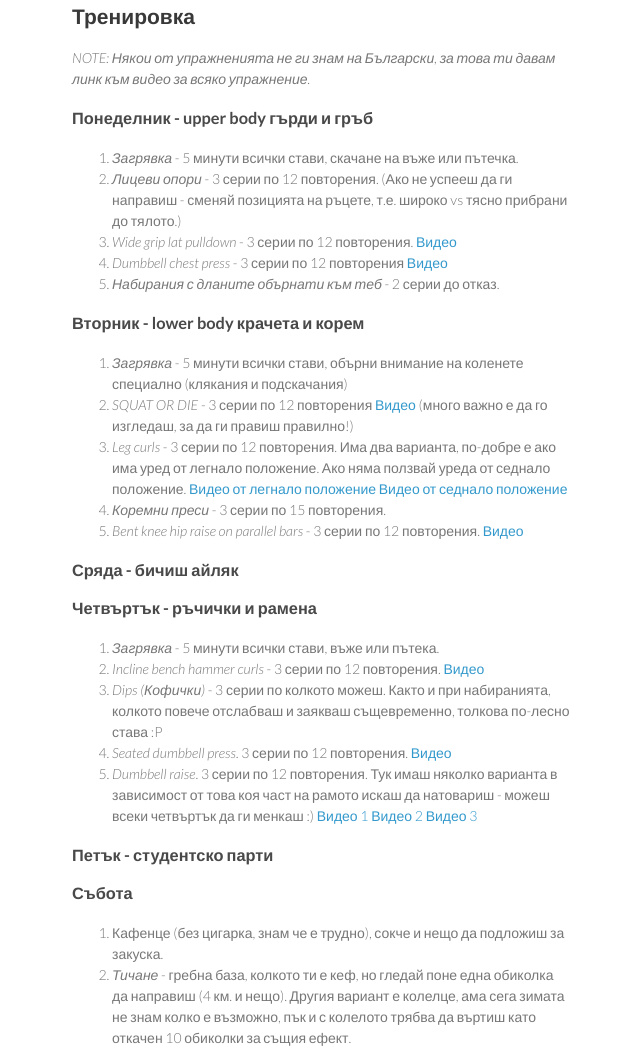
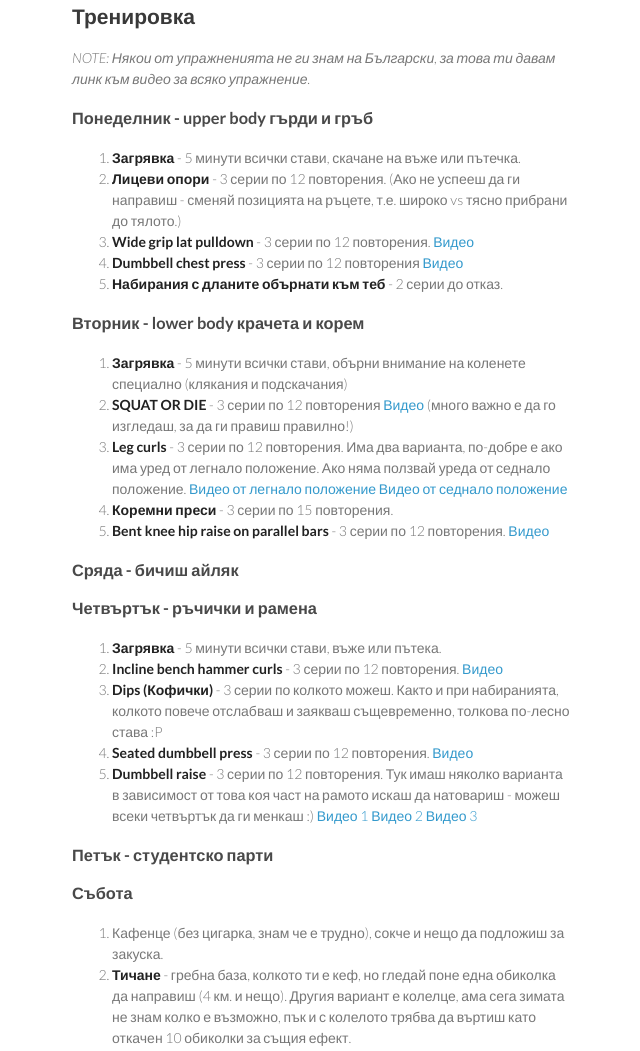
Before and after one commit to muxcmux/rangel-workout, a plain HTML site: page index.html in a window 1280 px wide. Shown: the part 723-1774 px from the top of the page, without its empty margins (498-1138 px from the left). Drawn offline with Linux system fonts and the light colour scheme.

```diff
--- a/index.html
+++ b/index.html
@@ -16,7 +16,7 @@
     <div class="wrapper">
       <header>
         <h1>Rangel&#39;s workout</h1>
-        <p>A simple workout routine to help out my pal :)</p>
+        <p></p>
 
         <p class="view"><a href="https://github.com/muxcmux/rangel-workout">View the Project on GitHub <small>muxcmux/rangel-workout</small></a></p>
 
@@ -58,32 +58,32 @@
 
 <ol>
 <li>
-<em>Загрявка</em> - 5 минути всички стави, скачане на въже или пътечка.</li>
+<strong>Загрявка</strong> - 5 минути всички стави, скачане на въже или пътечка.</li>
 <li>
-<em>Лицеви опори</em> - 3 серии по 12 повторения. (Ако не успееш да ги направиш - сменяй позицията на ръцете, т.е. широко vs тясно прибрани до тялото.)</li>
+<strong>Лицеви опори</strong> - 3 серии по 12 повторения. (Ако не успееш да ги направиш - сменяй позицията на ръцете, т.е. широко vs тясно прибрани до тялото.)</li>
 <li>
-<em>Wide grip lat pulldown</em> - 3 серии по 12 повторения. <a href="http://www.youtube.com/watch?v=8LeK7pydt4s">Видео</a>
+<strong>Wide grip lat pulldown</strong> - 3 серии по 12 повторения. <a href="http://www.youtube.com/watch?v=8LeK7pydt4s">Видео</a>
 </li>
 <li>
-<em>Dumbbell chest press</em> - 3 серии по 12 повторения <a href="http://youtu.be/VmB1G1K7v94?t=1m34s">Видео</a>
+<strong>Dumbbell chest press</strong> - 3 серии по 12 повторения <a href="http://youtu.be/VmB1G1K7v94?t=1m34s">Видео</a>
 </li>
 <li>
-<em>Набирания с дланите обърнати към теб</em> - 2 серии до отказ.</li>
+<strong>Набирания с дланите обърнати към теб</strong> - 2 серии до отказ.</li>
 </ol><h3>
 <a name="%D0%92%D1%82%D0%BE%D1%80%D0%BD%D0%B8%D0%BA---lower-body-%D0%BA%D1%80%D0%B0%D1%87%D0%B5%D1%82%D0%B0-%D0%B8-%D0%BA%D0%BE%D1%80%D0%B5%D0%BC" class="anchor" href="#%D0%92%D1%82%D0%BE%D1%80%D0%BD%D0%B8%D0%BA---lower-body-%D0%BA%D1%80%D0%B0%D1%87%D0%B5%D1%82%D0%B0-%D0%B8-%D0%BA%D0%BE%D1%80%D0%B5%D0%BC"><span class="octicon octicon-link"></span></a>Вторник - lower body крачета и корем</h3>
 
 <ol>
 <li>
-<em>Загрявка</em> - 5 минути всички стави, обърни внимание на коленете специално (клякания и подскачания)</li>
+<strong>Загрявка</strong> - 5 минути всички стави, обърни внимание на коленете специално (клякания и подскачания)</li>
 <li>
-<em>SQUAT OR DIE</em> - 3 серии по 12 повторения <a href="http://www.youtube.com/watch?v=Dy28eq2PjcM">Видео</a> (много важно е да го изгледаш, за да ги правиш правилно!)</li>
+<strong>SQUAT OR DIE</strong> - 3 серии по 12 повторения <a href="http://www.youtube.com/watch?v=Dy28eq2PjcM">Видео</a> (много важно е да го изгледаш, за да ги правиш правилно!)</li>
 <li>
-<em>Leg curls</em> - 3 серии по 12 повторения. Има два варианта, по-добре е ако има уред от легнало положение. Ако няма ползвай уреда от седнало положение. <a href="http://youtu.be/1Tq3QdYUuHs?t=1m14s">Видео от легнало положение</a> <a href="http://youtu.be/ELOCsoDSmrg?t=2m20s">Видео от седнало положение</a>
+<strong>Leg curls</strong> - 3 серии по 12 повторения. Има два варианта, по-добре е ако има уред от легнало положение. Ако няма ползвай уреда от седнало положение. <a href="http://youtu.be/1Tq3QdYUuHs?t=1m14s">Видео от легнало положение</a> <a href="http://youtu.be/ELOCsoDSmrg?t=2m20s">Видео от седнало положение</a>
 </li>
 <li>
-<em>Коремни преси</em> - 3 серии по 15 повторения.</li>
+<strong>Коремни преси</strong> - 3 серии по 15 повторения.</li>
 <li>
-<em>Bent knee hip raise on parallel bars</em> - 3 серии по 12 повторения. <a href="http://www.youtube.com/watch?v=Bw4BEkjih40">Видео</a>
+<strong>Bent knee hip raise on parallel bars</strong> - 3 серии по 12 повторения. <a href="http://www.youtube.com/watch?v=Bw4BEkjih40">Видео</a>
 </li>
 </ol><h3>
 <a name="%D0%A1%D1%80%D1%8F%D0%B4%D0%B0---%D0%B1%D0%B8%D1%87%D0%B8%D1%88-%D0%B0%D0%B9%D0%BB%D1%8F%D0%BA" class="anchor" href="#%D0%A1%D1%80%D1%8F%D0%B4%D0%B0---%D0%B1%D0%B8%D1%87%D0%B8%D1%88-%D0%B0%D0%B9%D0%BB%D1%8F%D0%BA"><span class="octicon octicon-link"></span></a>Сряда - бичиш айляк</h3>
@@ -93,17 +93,17 @@
 
 <ol>
 <li>
-<em>Загрявка</em> - 5 минути всички стави, въже или пътека.</li>
+<strong>Загрявка</strong> - 5 минути всички стави, въже или пътека.</li>
 <li>
-<em>Incline bench hammer curls</em> - 3 серии по 12 повторения. <a href="http://www.youtube.com/watch?v=n48_bFIIvkw">Видео</a>
+<strong>Incline bench hammer curls</strong> - 3 серии по 12 повторения. <a href="http://www.youtube.com/watch?v=n48_bFIIvkw">Видео</a>
 </li>
 <li>
-<em>Dips (Кофички)</em> - 3 серии по колкото можеш. Както и при набиранията, колкото повече отслабваш и заякваш същевременно, толкова по-лесно става :P</li>
+<strong>Dips (Кофички)</strong> - 3 серии по колкото можеш. Както и при набиранията, колкото повече отслабваш и заякваш същевременно, толкова по-лесно става :P</li>
 <li>
-<em>Seated dumbbell press</em>. 3 серии по 12 повторения. <a href="http://youtu.be/C-TjVJoI7D0?t=40s">Видео</a>
+<strong>Seated dumbbell press</strong> - 3 серии по 12 повторения. <a href="http://youtu.be/C-TjVJoI7D0?t=40s">Видео</a>
 </li>
 <li>
-<em>Dumbbell raise</em>. 3 серии по 12 повторения. Тук имаш няколко варианта в зависимост от това коя част на рамото искаш да натовариш - можеш всеки четвъртък да ги менкаш :) <a href="http://youtu.be/2ZS1Ae5n90M?t=41s">Видео 1</a> <a href="http://youtu.be/3VcKaXpzqRo?t=33s">Видео 2</a> <a href="http://youtu.be/yv4MXdGEBSQ?t=30s">Видео 3</a>
+<strong>Dumbbell raise</strong> - 3 серии по 12 повторения. Тук имаш няколко варианта в зависимост от това коя част на рамото искаш да натовариш - можеш всеки четвъртък да ги менкаш :) <a href="http://youtu.be/2ZS1Ae5n90M?t=41s">Видео 1</a> <a href="http://youtu.be/3VcKaXpzqRo?t=33s">Видео 2</a> <a href="http://youtu.be/yv4MXdGEBSQ?t=30s">Видео 3</a>
 </li>
 </ol><h3>
 <a name="%D0%9F%D0%B5%D1%82%D1%8A%D0%BA---%D1%81%D1%82%D1%83%D0%B4%D0%B5%D0%BD%D1%82%D1%81%D0%BA%D0%BE-%D0%BF%D0%B0%D1%80%D1%82%D0%B8" class="anchor" href="#%D0%9F%D0%B5%D1%82%D1%8A%D0%BA---%D1%81%D1%82%D1%83%D0%B4%D0%B5%D0%BD%D1%82%D1%81%D0%BA%D0%BE-%D0%BF%D0%B0%D1%80%D1%82%D0%B8"><span class="octicon octicon-link"></span></a>Петък - студентско парти</h3>
@@ -114,7 +114,7 @@
 <ol>
 <li>Кафенце (без цигарка, знам че е трудно), сокче и нещо да подложиш за закуска.</li>
 <li>
-<em>Тичане</em> - гребна база, колкото ти е кеф, но гледай поне една обиколка да направиш (4 км. и нещо). Другия вариант е колелце, ама сега зимата не знам колко е възможно, пък и с колелото трябва да въртиш като откачен 10 обиколки за същия ефект.</li>
+<strong>Тичане</strong> - гребна база, колкото ти е кеф, но гледай поне една обиколка да направиш (4 км. и нещо). Другия вариант е колелце, ама сега зимата не знам колко е възможно, пък и с колелото трябва да въртиш като откачен 10 обиколки за същия ефект.</li>
 </ol><h3>
 <a name="%D0%9D%D0%B5%D0%B4%D0%B5%D0%BB%D1%8F---%D0%BD%D0%B0%D1%81%D0%BF%D0%B8%D0%B2%D0%B0%D0%BD%D0%B5" class="anchor" href="#%D0%9D%D0%B5%D0%B4%D0%B5%D0%BB%D1%8F---%D0%BD%D0%B0%D1%81%D0%BF%D0%B8%D0%B2%D0%B0%D0%BD%D0%B5"><span class="octicon octicon-link"></span></a>Неделя - наспиване</h3>
 
```
Also changed, not shown: params.json (+1 -1 lines).
